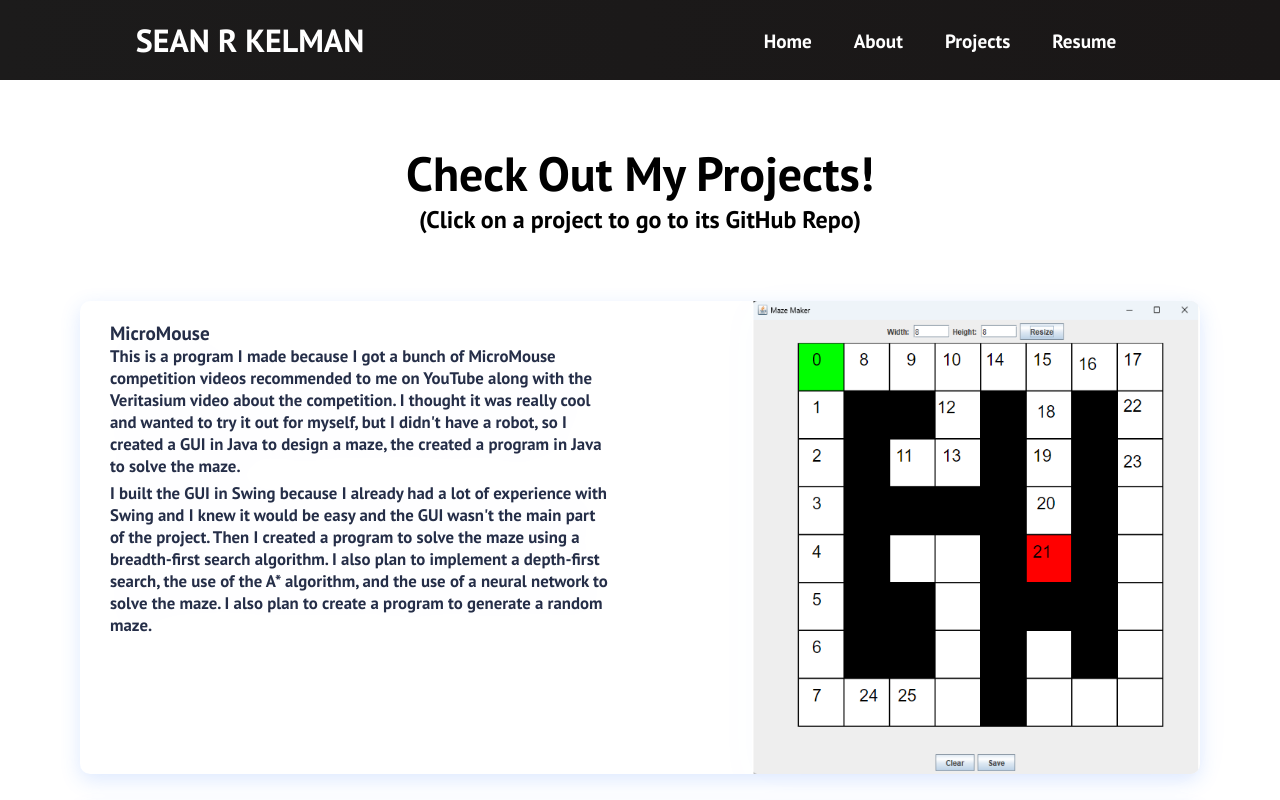
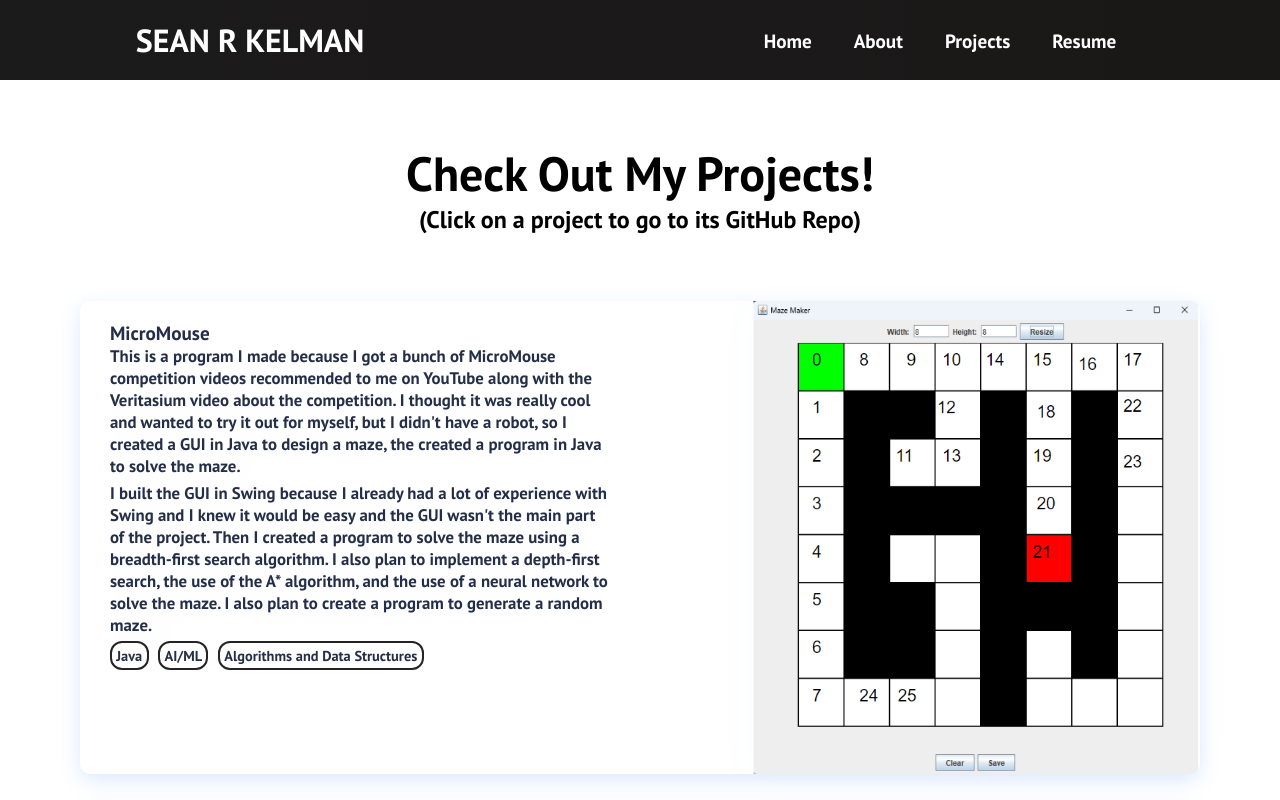
Before and after one commit to srukelman/pwa, a React (Create React App) app in the folder pwa/: page /projects in a window 1280 px wide. Shown: the top 800 px of the page. Built offline with nearby package versions, Linux system fonts and the light colour scheme; grey boxes are pictures that could not be loaded.

Commit message:
more stylistic changes and content changes for projects

```diff
--- a/pwa/src/components/Project.js
+++ b/pwa/src/components/Project.js
@@ -19,6 +19,7 @@ function Project() {
                         subtext2="I built the GUI in Swing because I already had a lot of experience with Swing and I knew it would be easy and the GUI wasn't the main
                         part of the project. Then I created a program to solve the maze using a breadth-first search algorithm. I also plan to implement a depth-first search,
                         the use of the A* algorithm, and the use of a neural network to solve the maze. I also plan to create a program to generate a random maze."
+                        tag1="Java" tag2="AI/ML" tag3="Algorithms and Data Structures"
                     />
                     <ProjectItem
                         path="https://github.com/srukelman/pwa"
@@ -29,6 +30,7 @@ function Project() {
                         subtext2="I had originally built my portfolio in HTML and CSS with no JavaScript. It was very plain and not even responsive. I decided to rebuild it
                         using React so I could make it look better and make it responsive. I also wanted to try to create a Progressive Web App, and I had researched and learned that
                         creating a website in React would be a good starting point to create a PWA."
+                        tag1="React.js" tag2="Web Development" tag3="PWA"
                     />
                     <ProjectItem
                         path="https://github.com/srukelman/stockOptionWebScraping"
@@ -42,6 +44,7 @@ function Project() {
                         Google Chrome developer tools I found the IDs of the tags with the information I was looking for and created an instance of a PUT object
                         with all the relevant information. Then I created a list of PUT objects and sorted them by return on investment. Finally, I created a GUI
                         to display the most profitable options."
+                        tag1="Python" tag2="Algorithms and Data Structures" tag3="Webscraping"
                     />
                     <ProjectItem
                         path="https://github.com/srukelman/handwritten-digit-classification"
@@ -55,6 +58,7 @@ function Project() {
                         subtext2="I built this program in Python using the scikit-learn and TensorFlow libraries. I used the scikit-learn library to train and test
                         classificiation models, and I used TensorFlow to conduct a nonlinear regression on a scatterplot of the accuracy of each model at different training
                         set sizes. The digits came from the MNIST dataset."
+                        tag1="Python" tag2="TensorFlow" tag3="AI/ML"
                     />
                     <ProjectItem
                         path="https://github.com/srukelman/HandicapTracker"
@@ -66,6 +70,7 @@ function Project() {
                         website for free rather than paying for a subscription to a similar website."
                         subtext2="It uses HTML, CSS, and JavaScript for the front-end built on an AMP Stack with Apache, MySQL and PHP. I stopped paying for the domain
                         name that the website was open on so you can't find it, but you can look through the code in the GitHub link above."
+                        tag1="PHP" tag2="SQL" tag3="Web Development"
                     />
                     <ProjectItem
                         path="https://github.com/Team-6220/2023"
@@ -77,6 +82,7 @@ function Project() {
                         lead for the team. I worked with a team of 2 others to develop Java code for our robot for the Rapid React competition. During the offseason leading
                         in to my 2nd year with the team, I became the team captain. During the offseason, I also helped to educate new members in code to prepare them for the
                         upcoming season. During my 2nd season with the team I was team captain so I helped lead all subteams, while still being the lead developer for robot code."
+                        tag1="Java" tag2="Python" tag3="Robotics"
                     />
                     <ProjectItem
                         path="https://github.com/srukelman/Minesweeper"
@@ -86,6 +92,7 @@ function Project() {
                         for yourself. I built this game in Java using Swing to make the GUI."
                         subtext2="I'm planning to go back and improve the playability of the game, since sometimes it freezes or clicks on the wrong place(something to do with the
                         MouseListener library i think). This was one of my first real OOP programs that I felt like was really an accomplishment, not just an assignment for a class."
+                        tag1="Java" tag2="Algorithms and Data Structures" tag3="GUI"
                     />
                 </ul>
             </div>
--- a/pwa/src/components/ProjectItem.js
+++ b/pwa/src/components/ProjectItem.js
@@ -1,6 +1,7 @@
 import React from 'react'
 import './Projects.css'
 import { Link } from 'react-router-dom'
+import Tags from './Tags'
 
 function ProjectItem(props) {
   return (
@@ -12,6 +13,7 @@ function ProjectItem(props) {
                     <div className='project-text-spacer'></div>
                     <p className='project-item-subtext'>{props.subtext1}</p>
                     <p className='project-item-subtext'>{props.subtext2}</p>
+                    <Tags text1 = {props.tag1} text2 = {props.tag2} text3 = {props.tag3}/>
                 </div>
                 <div className='project-item-spacer'></div>
                 <div className='project-item-img-wrapper'><img src={props.src} alt="Sean Kelman Project" className='project-item-img' /></div>
--- /dev/null
+++ b/pwa/src/components/TagItem.js
@@ -0,0 +1,12 @@
+import React from 'react'
+import './Tags.css'
+
+function TagItem(props) {
+  return (
+    <div className='tag-item-container'>
+        <h5 className='tag-item-text'>{props.text}</h5>
+    </div>
+  )
+}
+
+export default TagItem
--- /dev/null
+++ b/pwa/src/components/Tags.css
@@ -0,0 +1,20 @@
+.tag-item-wrapper{
+    display: flex;
+}
+.tag-item-text{
+    font-size: .3em;
+    padding: .2em .3em;
+}
+.tag-item-title{
+    font-size: .3em;
+    padding: .2em .5em .2em 0em;
+}
+.tag-item-container{
+    margin-right: .2em;
+    border: .05em solid #242424;
+    border-radius: .25em;
+    display: flex;
+    flex-flow: row;
+    justify-content: center;
+    max-width: fit-content;
+}
--- /dev/null
+++ b/pwa/src/components/Tags.js
@@ -0,0 +1,16 @@
+import React from 'react'
+import TagItem from './TagItem'
+import './Tags.css'
+
+function Tags(props) {
+  return (
+    <div className='tag-item-wrapper'>
+        {/* <h5 className='tag-item-title'>Tags:</h5> */}
+        <TagItem text={props.text1} />
+        <TagItem text={props.text2} />
+        <TagItem text={props.text3} />
+    </div>
+  )
+}
+
+export default Tags
```
